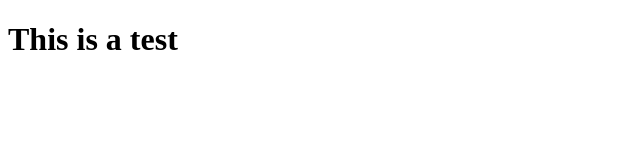
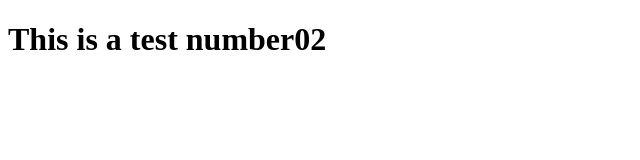
Before and after one commit to MarioFranAvila/TestGitHub01, a plain HTML site: page index.html in a window 1280 px wide. Shown: the whole page, without its empty margins (0-640 px from the left). Drawn offline with Linux system fonts and the light colour scheme.

Commit message:
Update index.html

```diff
--- a/index.html
+++ b/index.html
@@ -6,6 +6,6 @@
     <title>Document</title>
 </head>
 <body>
-    <h1>This is a test</h1>
+    <h1>This is a test number02</h1>
 </body>
 </html>
```
